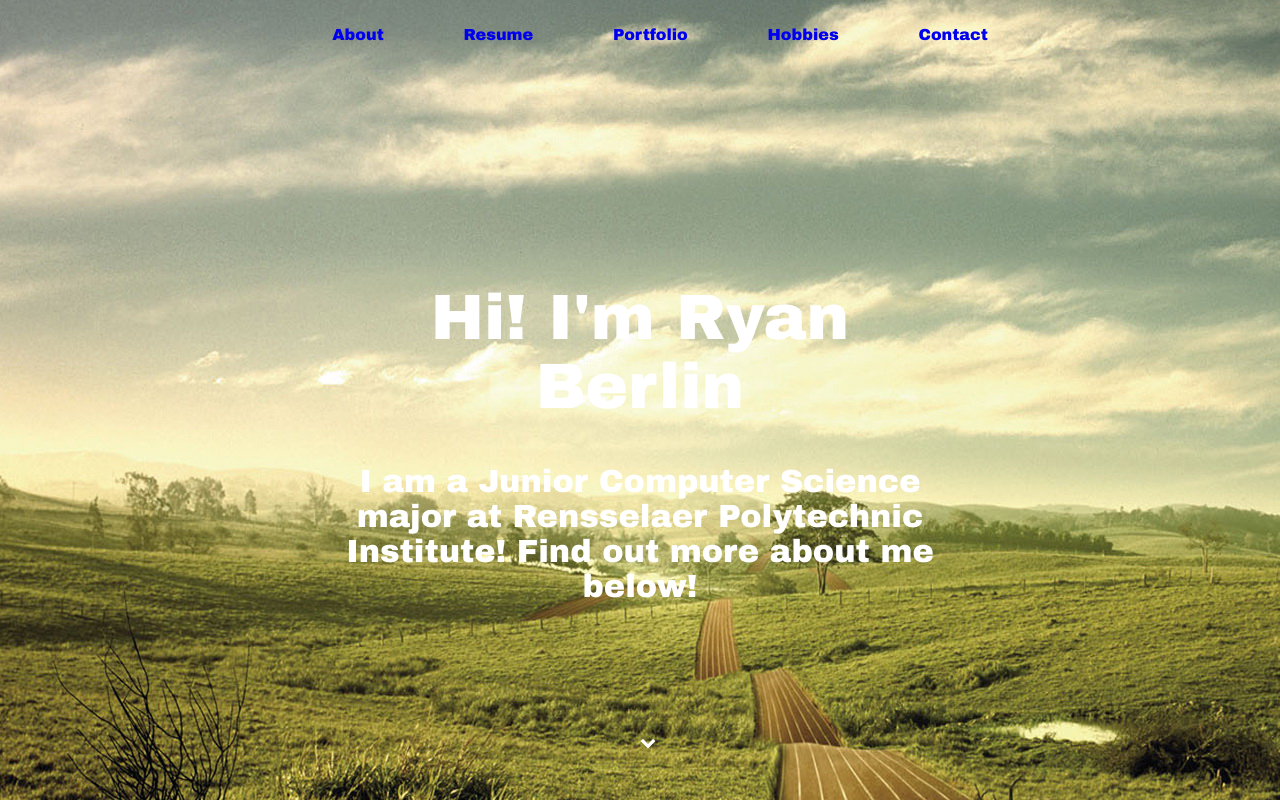
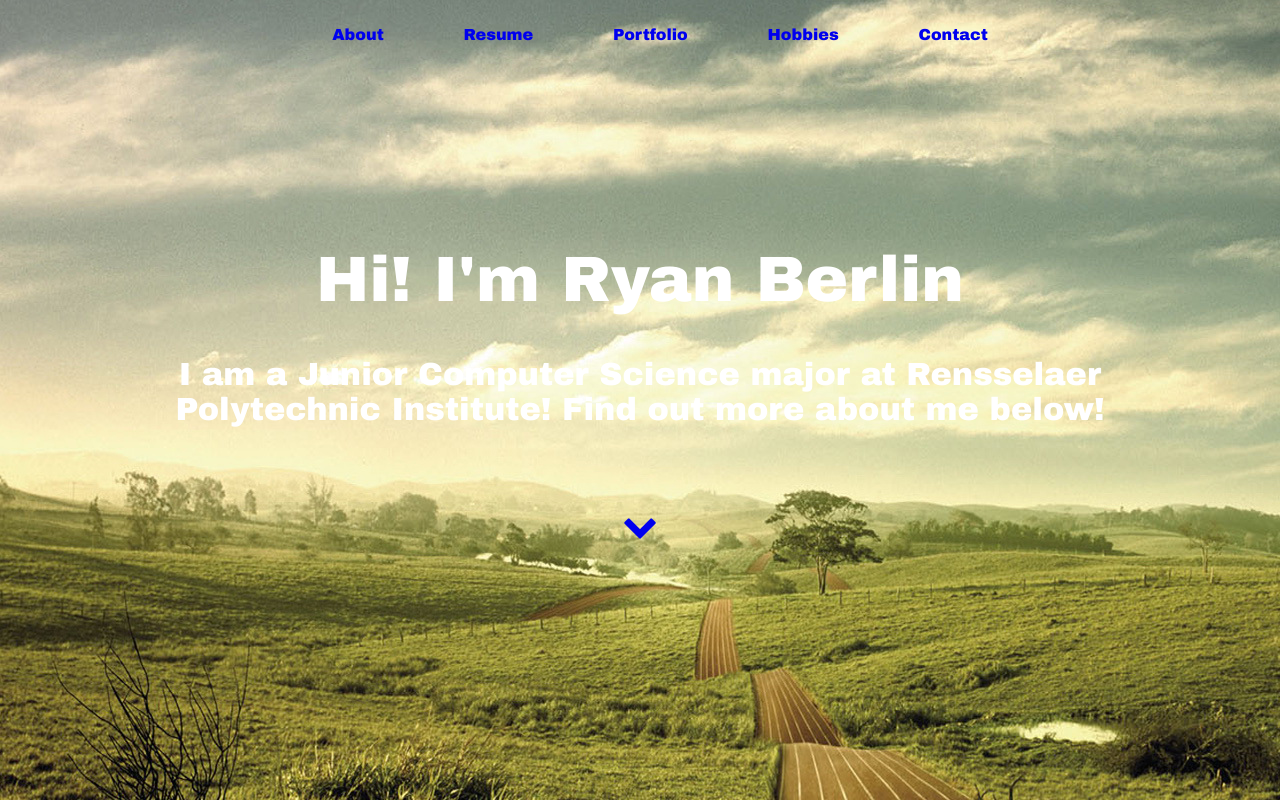
Before and after one commit to Rberlin42/Personal-Website, a plain HTML site: page index.html in a window 1280 px wide. Drawn offline with Linux system fonts and the light colour scheme.

Commit message:
Finished formatting home and started about

```diff
--- a/index.html
+++ b/index.html
@@ -19,7 +19,8 @@
 
 <body>
 
-	<!-- header section -->
+	<!-- header section
+	==============================================-->
 	<header>
 
 	<!-- navigation -->
@@ -43,9 +44,18 @@
 		</div>
 
 		<!-- down arrow -->
-		<i class="fa fa-chevron-down down-arrow"></i>
+		<a href="#about" class="down-arrow"><i class="fa fa-chevron-down down-arrow"></i></a>
 
 	</header>
 
+	<!-- About section
+	==============================================-->
+	<section id="about">
+		<h1>This is me.</h1>
+
+
+	</section>
+
+
 </body>
 </html>
--- a/style.css
+++ b/style.css
@@ -10,14 +10,17 @@ header {
 	position: absolute;
 	top: 0px;
 	width: 100%;
-	height: 100%;
+	min-height: 100%;
+	overflow: auto;
 	margin: 0px;
 	padding: 0px;
 	background-image: url("images/background.jpg");
+	background-repeat: no-repeat;
 }
 
 nav {
-	position: static;
+	position: sticky;
+	top: 10px;
 }
 
 .nav li {
@@ -25,11 +28,11 @@ nav {
 	margin: 10px 3% 10px 3%;
 }
 
-.nav li a:visited{
+a:visited{
 	color: white;
 }
 
-.nav li a:hover {
+a:hover {
 	color: black;
 }
 
@@ -38,16 +41,14 @@ a:link{
 }
 
 #title-block{
-	position: absolute;
-  	top: 30%;
-  	left: 50%;
-  	transform: translateY(-50%);
-  	transform: translateX(-50%);
   	font-size: 2em;
+  	max-width: 1000px;
+  	margin: auto;
+  	margin-top: 15%;
+  	margin-bottom: 80px;
 }
 
 .down-arrow{
-	position:absolute;
-	bottom: 50px;
 	margin: auto;
+	font-size: 35px;
 }
```
